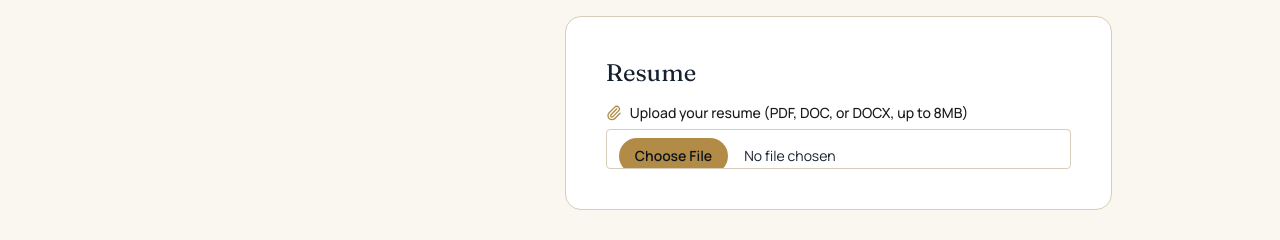
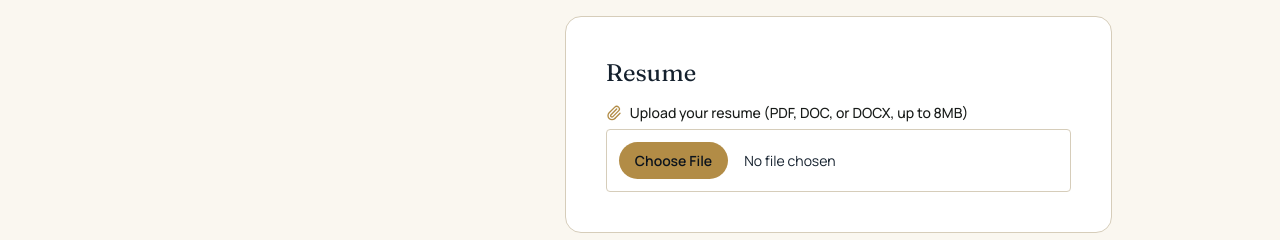
Before and after one commit to Catapultfundraising/catapult-fundraising-website, a Next.js app: page /apply in a window 1280 px wide. Shown: the part 1320-1560 px from the top of the page. Built offline with nearby package versions, Linux system fonts and the light colour scheme.

Commit message:
Fix resume upload field height so the file button fits inside the field

```diff
--- a/components/job-application-form.tsx
+++ b/components/job-application-form.tsx
@@ -187,7 +187,7 @@ export function JobApplicationForm() {
             onChange={(e) => setResume(e.target.files?.[0] ?? null)}
             className={cn(
               FIELD_CLASS,
-              "cursor-pointer file:mr-4 file:rounded-full file:border-0 file:bg-[rgb(var(--brass))] file:px-4 file:py-2 file:text-sm file:font-semibold file:text-[rgb(var(--navy-deep))] file:transition hover:file:bg-[rgb(var(--brass-light))]"
+              "h-auto min-h-[3.5rem] items-center py-3 leading-normal file:mr-4 file:rounded-full file:border-0 file:bg-[rgb(var(--brass))] file:px-4 file:py-2 file:text-sm file:font-semibold file:leading-normal file:text-[rgb(var(--navy-deep))] file:transition hover:file:bg-[rgb(var(--brass-light))]"
             )}
           />
           {resume && (
```
